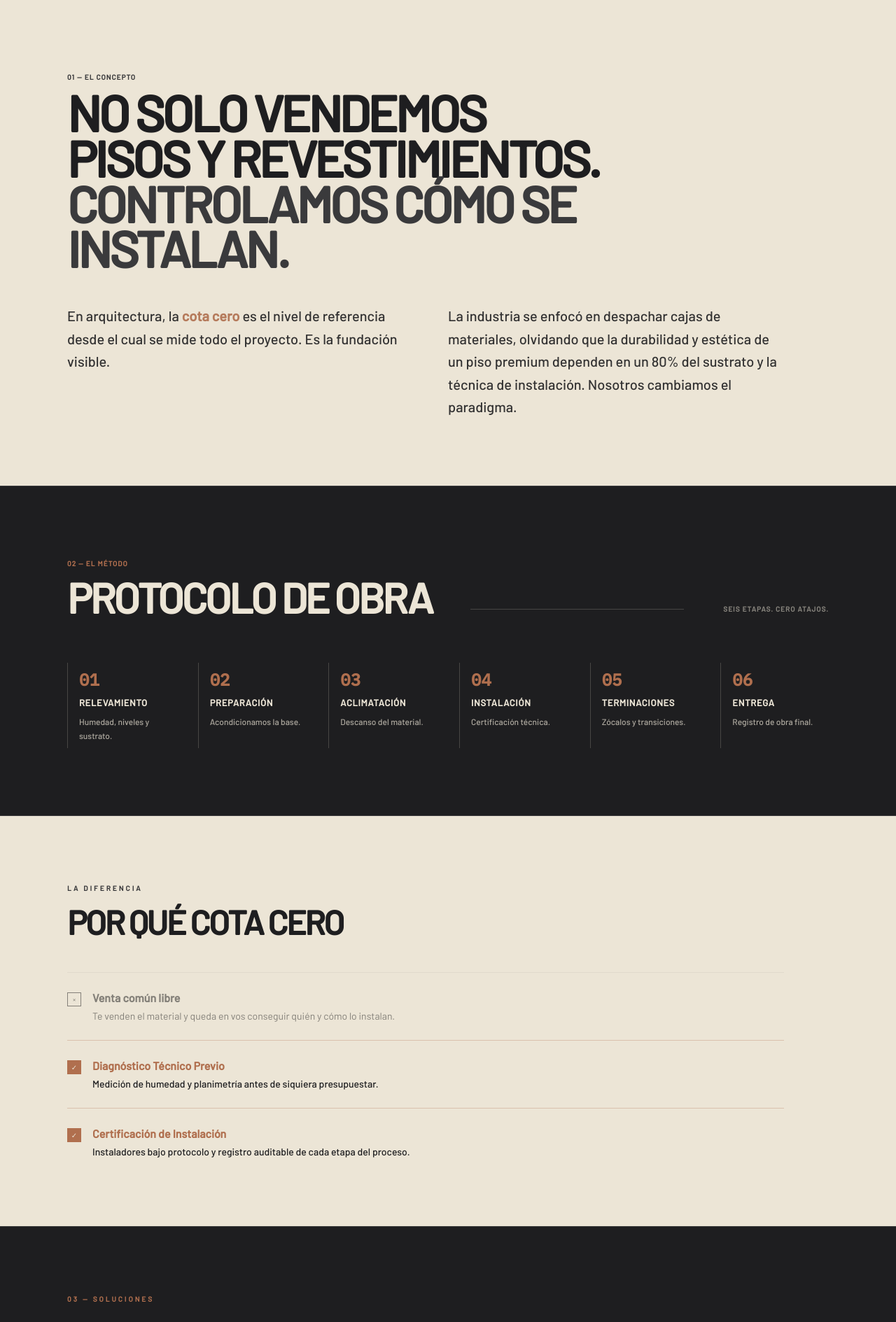
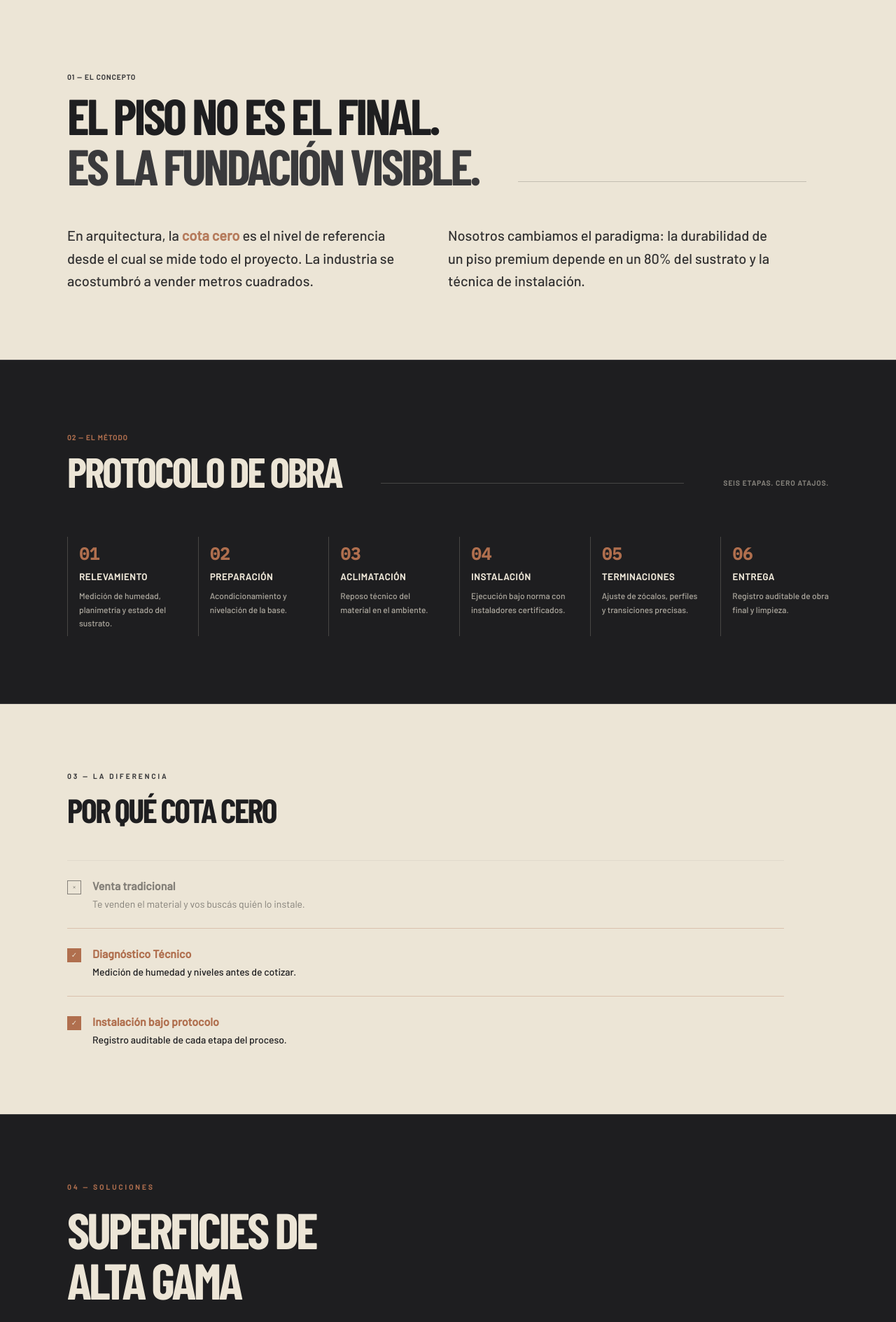
Before and after one commit to pablopronsky/final_landing, a Next.js app: page / in a window 1280 px wide. Shown: the part 800-2689 px from the top of the page at 70% size. Built offline with nearby package versions, Linux system fonts and the light colour scheme.

Commit message:
refactor: update service descriptions
Refine copywriting for service offerings to improve professional tone and clarity.

```diff
--- a/app/page.tsx
+++ b/app/page.tsx
@@ -16,28 +16,28 @@ import s6Img from '../src/assets/images/servicio_06_1780368985507.png';
 import ctaImg from '../src/assets/images/cta_bg_1780369000320.png';
 
 const services = [
-  { img: s1Img, title: 'Pisos SPC & Vinílicos', desc: 'Resistencia extrema al agua y alto tránsito, con mimetismo hiperrealista.' },
+  { img: s1Img, title: 'Pisos SPC & Vinílicos', desc: 'Resistencia absoluta al agua y alto tránsito, con textura hiperrealista.' },
   { img: s2Img, title: 'Pisos Flotantes', desc: 'Calidez acústica y visual con sistemas de anclaje de última generación.' },
-  { img: s3Img, title: 'Madera Natural', desc: 'Ingeniería y macizos. La nobleza del material vivo bajo tratamiento premium.' },
-  { img: s4Img, title: 'Decks WPC', desc: 'Exteriores inalterables. Cero mantenimiento, máxima durabilidad estructural.' },
-  { img: s5Img, title: 'Revestimientos', desc: 'Paneles ranurados y placas de diseño para acentos arquitectónicos interiores.' },
-  { img: s6Img, title: 'Restauración', desc: 'Pulido, hidrolaqueado y recuperación de superficies clásicas.' },
+  { img: s3Img, title: 'Madera Natural', desc: 'Ingeniería y macizos. La nobleza del material vivo, instalada con rigor técnico.' },
+  { img: s4Img, title: 'Decks WPC', desc: 'Exteriores inalterables. Cero mantenimiento estructural.' },
+  { img: s5Img, title: 'Revestimientos', desc: 'Paneles ranurados y placas arquitectónicas para interiores.' },
+  { img: s6Img, title: 'Restauración', desc: 'Pulido, hidrolaqueado y recuperación superficial a nuevo.' },
 ];
 
 const protocolSteps = [
-  { id: '01', title: 'Relevamiento', desc: 'Humedad, niveles y sustrato.' },
-  { id: '02', title: 'Preparación', desc: 'Acondicionamos la base.' },
-  { id: '03', title: 'Aclimatación', desc: 'Descanso del material.' },
-  { id: '04', title: 'Instalación', desc: 'Certificación técnica.' },
-  { id: '05', title: 'Terminaciones', desc: 'Zócalos y transiciones.' },
-  { id: '06', title: 'Entrega', desc: 'Registro de obra final.' },
+  { id: '01', title: 'Relevamiento', desc: 'Medición de humedad, planimetría y estado del sustrato.' },
+  { id: '02', title: 'Preparación', desc: 'Acondicionamiento y nivelación de la base.' },
+  { id: '03', title: 'Aclimatación', desc: 'Reposo técnico del material en el ambiente.' },
+  { id: '04', title: 'Instalación', desc: 'Ejecución bajo norma con instaladores certificados.' },
+  { id: '05', title: 'Terminaciones', desc: 'Ajuste de zócalos, perfiles y transiciones precisas.' },
+  { id: '06', title: 'Entrega', desc: 'Registro auditable de obra final y limpieza.' },
 ];
 
 const faqs = [
   { q: '¿En qué se diferencia el SPC del piso flotante?', a: 'El SPC (Stone Plastic Composite) es 100% resistente al agua y más rígido gracias a su núcleo de piedra, ideal para cocinas y baños. El flotante tradicional ofrece mayor calidez acústica pero es sensible a la humedad prolongada.' },
   { q: '¿Qué significa aclimatar el piso?', a: 'Es el proceso técnico donde el material descansa en el ambiente donde será instalado (generalmente 48 a 72hs). Permite que las tablas se adapten a la temperatura y humedad del lugar, evitando futuras expansiones, contracciones o deformaciones.' },
   { q: '¿Tengo que preparar mi contrapiso antes de que vengan?', a: 'Te recomendamos consultarlo con nosotros en la etapa de relevamiento. En Cota Cero realizamos diagnóstico de humedad y planimetría. Si el sustrato no está en condiciones, nosotros mismos nos encargamos de nivelarlo y prepararlo.' },
-  { q: '¿Instalan materiales que yo ya compré?', a: 'Sí. Nuestro foco es la "Cota Cero": la calidad de la instalación. Si ya contás con un material premium, nuestro equipo técnico lo instalará bajo nuestros estrictos protocolos para garantizar su máxima durabilidad.' }
+  { q: '¿Instalan materiales que yo ya compré?', a: 'Sí. Nuestro valor real es la instalación. Si ya compraste un material premium, hacemos el relevamiento técnico igual y lo instalamos bajo nuestro protocolo para asegurar que no falle de base.' }
 ];
 
 export default function Home() {
@@ -155,7 +155,7 @@ export default function Home() {
             transition={{ duration: 0.8, delay: 0.7 }}
             className="text-lg text-[#ECE5D6] opacity-100 max-w-lg leading-relaxed font-medium drop-shadow-sm"
           >
-            No solo vendemos pisos y revestimientos. Controlamos cómo se instalan. Un protocolo de obra que no deja nada librado al azar: del sustrato a la última terminación.
+            No despachamos cajas de materiales. Controlamos cómo se instalan. Un protocolo de obra que no deja nada librado al azar: del sustrato a la última terminación.
           </motion.p>
 
           <motion.div
@@ -179,9 +179,9 @@ export default function Home() {
         <div className="flex flex-col md:flex-row justify-between md:items-end mb-12 gap-6">
           <div>
             <span className="text-[10px] font-bold tracking-widest text-[#3A3A3C] uppercase">01 — El Concepto</span>
-            <h2 className="text-4xl md:text-5xl lg:text-7xl font-bold uppercase tracking-tighter mt-2 text-balance leading-[0.9]">
-              No solo vendemos pisos y revestimientos.<br />
-              <span className="text-[#3A3A3C]">Controlamos cómo se instalan.</span>
+            <h2 className="font-display text-4xl md:text-5xl lg:text-7xl font-bold uppercase tracking-tighter mt-2 text-balance leading-none">
+              El piso no es el final.<br />
+              <span className="text-[#3A3A3C]">Es la fundación visible.</span>
             </h2>
           </div>
           <div className="h-[1px] flex-1 mx-8 bg-[#1E1E20] opacity-20 mb-3 hidden lg:block"></div>
@@ -189,10 +189,10 @@ export default function Home() {
 
         <div className="grid grid-cols-1 md:grid-cols-2 gap-8 md:gap-16 text-lg md:text-xl font-medium opacity-90 leading-relaxed max-w-5xl">
           <p>
-            En arquitectura, la <span className="font-bold text-[#B06F4E]">cota cero</span> es el nivel de referencia desde el cual se mide todo el proyecto. Es la fundación visible.
+            En arquitectura, la <span className="font-bold text-[#B06F4E]">cota cero</span> es el nivel de referencia desde el cual se mide todo el proyecto. La industria se acostumbró a vender metros cuadrados.
           </p>
           <p>
-            La industria se enfocó en despachar cajas de materiales, olvidando que la durabilidad y estética de un piso premium dependen en un 80% del sustrato y la técnica de instalación. Nosotros cambiamos el paradigma.
+            Nosotros cambiamos el paradigma: la durabilidad de un piso premium depende en un 80% del sustrato y la técnica de instalación.
           </p>
         </div>
       </section>
@@ -202,7 +202,7 @@ export default function Home() {
         <div className="flex flex-col md:flex-row justify-between md:items-end mb-16 gap-6">
           <div>
             <span className="text-[10px] font-bold tracking-widest text-[#B06F4E] uppercase">02 — El Método</span>
-            <h2 className="text-4xl md:text-5xl lg:text-6xl font-bold uppercase tracking-tighter mt-2 leading-none">Protocolo de Obra</h2>
+            <h2 className="font-display text-4xl md:text-5xl lg:text-6xl font-bold uppercase tracking-tighter mt-2 leading-none">Protocolo de Obra</h2>
           </div>
           <div className="h-[1px] flex-1 mx-8 bg-[#ECE5D6] opacity-20 mb-3 hidden md:block"></div>
           <p className="max-w-xs text-[10px] font-bold text-[#ECE5D6]/50 uppercase tracking-widest leading-relaxed mb-1">
@@ -224,29 +224,29 @@ export default function Home() {
       {/* SECTION VENTA COMUN VS COTA CERO */}
       <section className="bg-[#ECE5D6] text-[#1E1E20] py-24 px-6 md:px-12 lg:px-24 border-b border-[#3A3A3C]">
         <div className="max-w-5xl">
-          <span className="text-[#3A3A3C] text-[10px] font-bold tracking-[0.3em] uppercase mb-4 block">La Diferencia</span>
-          <h2 className="text-4xl md:text-5xl font-bold uppercase tracking-tighter mb-12">Por qué Cota Cero</h2>
+          <span className="text-[#3A3A3C] text-[10px] font-bold tracking-[0.3em] uppercase mb-4 block">03 — La Diferencia</span>
+          <h2 className="font-display text-4xl md:text-5xl font-bold uppercase tracking-tighter mb-12 leading-none">Por qué Cota Cero</h2>
 
           <div className="space-y-6">
             <div className="flex items-start gap-4 opacity-50 grayscale pt-6 border-t border-[#1E1E20]/10">
               <div className="w-5 h-5 flex-shrink-0 border border-[#1E1E20] flex items-center justify-center text-[10px] mt-1">×</div>
               <div>
-                <span className="block font-bold mb-1">Venta común libre</span>
-                <p className="text-sm">Te venden el material y queda en vos conseguir quién y cómo lo instalan.</p>
+                <span className="block font-bold mb-1">Venta tradicional</span>
+                <p className="text-sm">Te venden el material y vos buscás quién lo instale.</p>
               </div>
             </div>
             <div className="flex items-start gap-4 pt-6 border-t border-[#B06F4E]/30">
               <div className="w-5 h-5 flex-shrink-0 bg-[#B06F4E] flex items-center justify-center text-[#ECE5D6] text-[10px] mt-1">✓</div>
               <div>
-                <span className="block font-bold mb-1 text-[#B06F4E]">Diagnóstico Técnico Previo</span>
-                <p className="text-sm font-medium">Medición de humedad y planimetría antes de siquiera presupuestar.</p>
+                <span className="block font-bold mb-1 text-[#B06F4E]">Diagnóstico Técnico</span>
+                <p className="text-sm font-medium">Medición de humedad y niveles antes de cotizar.</p>
               </div>
             </div>
             <div className="flex items-start gap-4 pt-6 border-t border-[#B06F4E]/30">
               <div className="w-5 h-5 flex-shrink-0 bg-[#B06F4E] flex items-center justify-center text-[#ECE5D6] text-[10px] mt-1">✓</div>
               <div>
-                <span className="block font-bold mb-1 text-[#B06F4E]">Certificación de Instalación</span>
-                <p className="text-sm font-medium">Instaladores bajo protocolo y registro auditable de cada etapa del proceso.</p>
+                <span className="block font-bold mb-1 text-[#B06F4E]">Instalación bajo protocolo</span>
+                <p className="text-sm font-medium">Registro auditable de cada etapa del proceso.</p>
               </div>
             </div>
           </div>
@@ -256,8 +256,8 @@ export default function Home() {
       {/* SECTION 4: SUPERFICIES Y TERMINACIONES (SERVICES) */}
       <section className="py-24 px-6 md:px-12 lg:px-24 border-b border-[#3A3A3C] bg-[#1E1E20]" id="superficies">
         <div className="mb-16 md:mb-24">
-           <span className="text-[#B06F4E] text-[10px] font-bold tracking-[0.3em] uppercase mb-4 block">03 — Soluciones</span>
-           <h2 className="text-5xl md:text-6xl lg:text-7xl font-bold uppercase tracking-tighter leading-none text-balance">
+           <span className="text-[#B06F4E] text-[10px] font-bold tracking-[0.3em] uppercase mb-4 block">04 — Soluciones</span>
+           <h2 className="font-display text-5xl md:text-6xl lg:text-7xl font-bold uppercase tracking-tighter leading-none text-balance">
             Superficies de<br />Alta Gama
            </h2>
         </div>
@@ -276,7 +276,7 @@ export default function Home() {
 
               <div className="absolute inset-0 p-8 flex flex-col justify-end">
                 <span className="block font-mono text-[#B06F4E] text-xs mb-2">0{index + 1}</span>
-                <h4 className="text-2xl md:text-3xl font-bold uppercase tracking-tighter leading-none mb-3">{service.title}</h4>
+                <h4 className="font-display text-2xl md:text-3xl font-bold uppercase tracking-tighter leading-none mb-3">{service.title}</h4>
                 <p className="text-[11px] font-bold opacity-70 uppercase tracking-widest leading-relaxed max-w-[90%]">
                   {service.desc}
                 </p>
@@ -290,8 +290,8 @@ export default function Home() {
       <section className="py-24 px-6 md:px-12 lg:px-24 border-b border-[#3A3A3C] bg-[#1E1E20]" id="faq">
         <div className="max-w-4xl mx-auto">
           <div className="text-center mb-16">
-            <span className="text-[#B06F4E] text-[10px] font-bold tracking-[0.3em] uppercase mb-4 block">Preguntas Frecuentes</span>
-            <h2 className="text-4xl md:text-5xl lg:text-6xl font-bold uppercase tracking-tighter leading-none">Lo que necesitás saber.</h2>
+            <span className="text-[#B06F4E] text-[10px] font-bold tracking-[0.3em] uppercase mb-4 block">05 — Preguntas Frecuentes</span>
+            <h2 className="font-display text-4xl md:text-5xl lg:text-6xl font-bold uppercase tracking-tighter leading-none">Lo que necesitás saber.</h2>
           </div>
 
           <div className="space-y-4">
@@ -331,19 +331,19 @@ export default function Home() {
 
       {/* SECTION 5: CONTACTO / CTA & FOOTER */}
       <section className="bg-[#ECE5D6] text-[#1E1E20] px-6 md:px-12 lg:px-24 py-24 md:py-32 flex flex-col items-center text-center relative" id="contacto">
-        <span className="text-[#3A3A3C] text-[10px] font-bold tracking-[0.3em] uppercase mb-6 block">04 — La Diferencia</span>
-        <h3 className="text-[50px] md:text-[80px] lg:text-[100px] font-bold uppercase leading-[0.85] tracking-tighter text-balance mb-6">
-          No te pedimos que confíes.
+        <span className="text-[#3A3A3C] text-[10px] font-bold tracking-[0.3em] uppercase mb-6 block">06 — Contacto</span>
+        <h3 className="font-display text-[50px] md:text-[80px] lg:text-[100px] font-bold uppercase leading-none tracking-tighter text-balance mb-6">
+          El estándar de tu obra empieza acá.
         </h3>
         <p className="text-2xl md:text-[32px] italic text-[#B06F4E] font-serif mb-16">
-          Te mostramos cómo trabajamos.
+          Hablemos de tu proyecto.
         </p>
 
         <a href="https://wa.me/5492210000000" className="flex items-center gap-4 bg-[#1E1E20] text-[#ECE5D6] px-8 md:px-10 py-4 md:py-5 rounded-full text-xs md:text-sm font-bold uppercase tracking-widest hover:bg-[#3A3A3C] border border-[#B06F4E] transition-all duration-300 shadow-[0_10px_30px_rgba(176,111,78,0.2)] mb-24 md:mb-32">
           <svg width="20" height="20" viewBox="0 0 24 24" fill="#B06F4E" xmlns="http://www.w3.org/2000/svg">
             <path d="M17.472 14.382c-.297-.149-1.758-.867-2.03-.967-.273-.099-.471-.148-.67.15-.197.297-.767.966-.94 1.164-.173.199-.347.223-.644.075-.297-.15-1.255-.463-2.39-1.475-.883-.788-1.48-1.761-1.653-2.059-.173-.297-.018-.458.13-.606.134-.133.298-.347.446-.52.149-.174.198-.298.298-.497.099-.198.05-.371-.025-.52-.075-.149-.669-1.612-.916-2.207-.242-.579-.487-.5-.669-.51-.173-.008-.371-.01-.57-.01-.198 0-.52.074-.792.372-.272.297-1.04 1.016-1.04 2.479 0 1.462 1.065 2.875 1.213 3.074.149.198 2.096 3.2 5.077 4.487.709.306 1.262.489 1.694.625.712.227 1.36.195 1.871.118.571-.085 1.758-.719 2.006-1.413.248-.694.248-1.289.173-1.413-.074-.124-.272-.198-.57-.347m-5.421 7.403h-.004a9.87 9.87 0 01-5.031-1.378l-.361-.214-3.741.982.998-3.648-.235-.374a9.86 9.86 0 01-1.51-5.26c.001-5.45 4.436-9.884 9.888-9.884 2.64 0 5.122 1.03 6.988 2.898a9.825 9.825 0 012.893 6.994c-.003 5.45-4.437 9.884-9.885 9.884m8.413-18.297A11.815 11.815 0 0012.05 0C5.495 0 .16 5.335.157 11.892c0 2.096.547 4.142 1.588 5.945L0 24l6.335-1.662c1.72.94 3.659 1.437 5.634 1.437h.005c6.554 0 11.89-5.335 11.893-11.893a11.821 11.821 0 00-3.48-8.413z"/>
           </svg>
-          Agendar Evaluación
+          Agendá tu relevamiento
         </a>
 
         <div className="w-full h-[1px] bg-[#1E1E20] opacity-10 mb-8 max-w-7xl mx-auto" />
```
